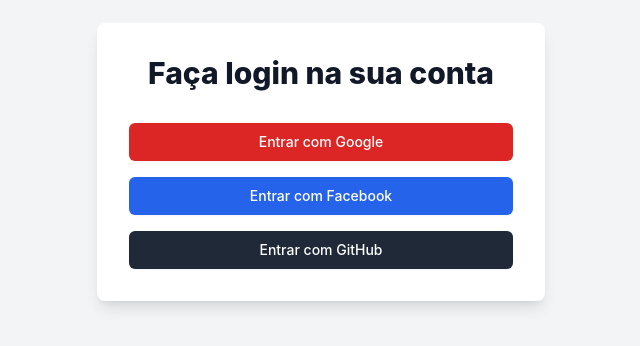
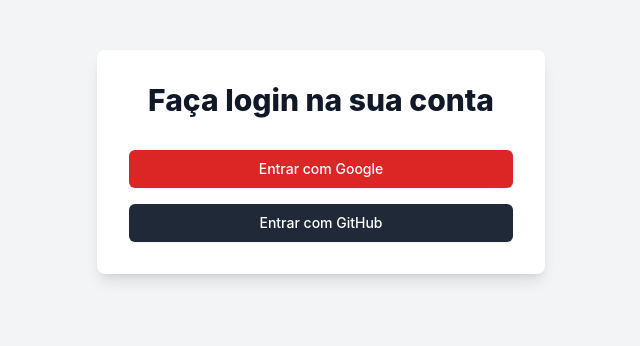
Before and after one commit to artmusicrr/social-login, a React (Create React App) app: page /login in a window 1280 px wide. Shown: the part 238-584 px from the top of the page, without its empty margins (319-959 px from the left). Built offline with nearby package versions, Linux system fonts and the light colour scheme; no server answers.

Commit message:
Ajustes em typescript

```diff
--- a/src/components/Login.tsx
+++ b/src/components/Login.tsx
@@ -82,17 +82,7 @@
               >
                 {loading ? "Carregando..." : "Entrar com Google"}
               </button>
-              <button
-                onClick={() => handleSocialLogin(providers.facebook)}
-                disabled={loading}
-                className={`w-full flex items-center justify-center py-2 px-4 border border-transparent rounded-md shadow-sm text-sm font-medium text-white ${
-                  loading
-                    ? "bg-blue-400 cursor-not-allowed"
-                    : "bg-blue-600 hover:bg-blue-700"
-                } focus:outline-none focus:ring-2 focus:ring-offset-2 focus:ring-blue-500`}
-              >
-                {loading ? "Carregando..." : "Entrar com Facebook"}
-              </button>
+
               <button
                 onClick={() => handleSocialLogin(providers.github)}
                 disabled={loading}
--- a/src/hooks/useAuth.ts
+++ b/src/hooks/useAuth.ts
@@ -88,7 +88,6 @@
     handleLogout,
     providers: {
       google: googleProvider,
-      facebook: facebookProvider,
       github: githubProvider,
     },
   };
--- a/src/types/auth.ts
+++ b/src/types/auth.ts
@@ -14,7 +14,6 @@
 
 export interface AuthProviders {
   google: AuthProvider;
-  facebook: AuthProvider;
   github: AuthProvider;
 }
 
```
